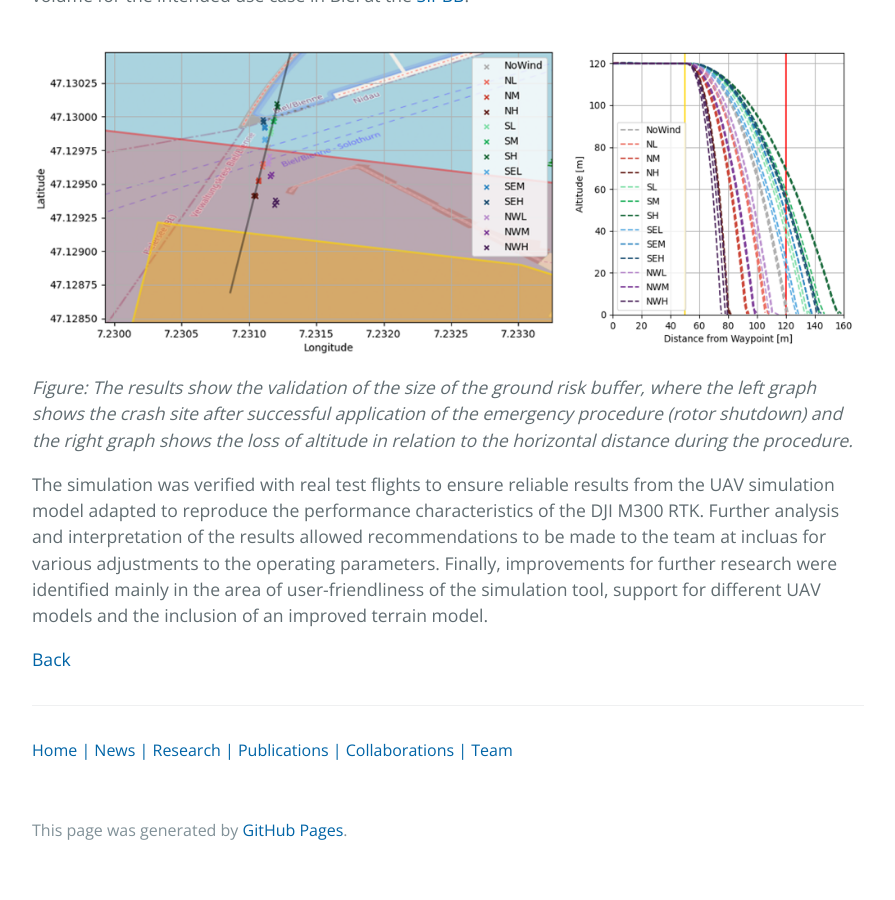
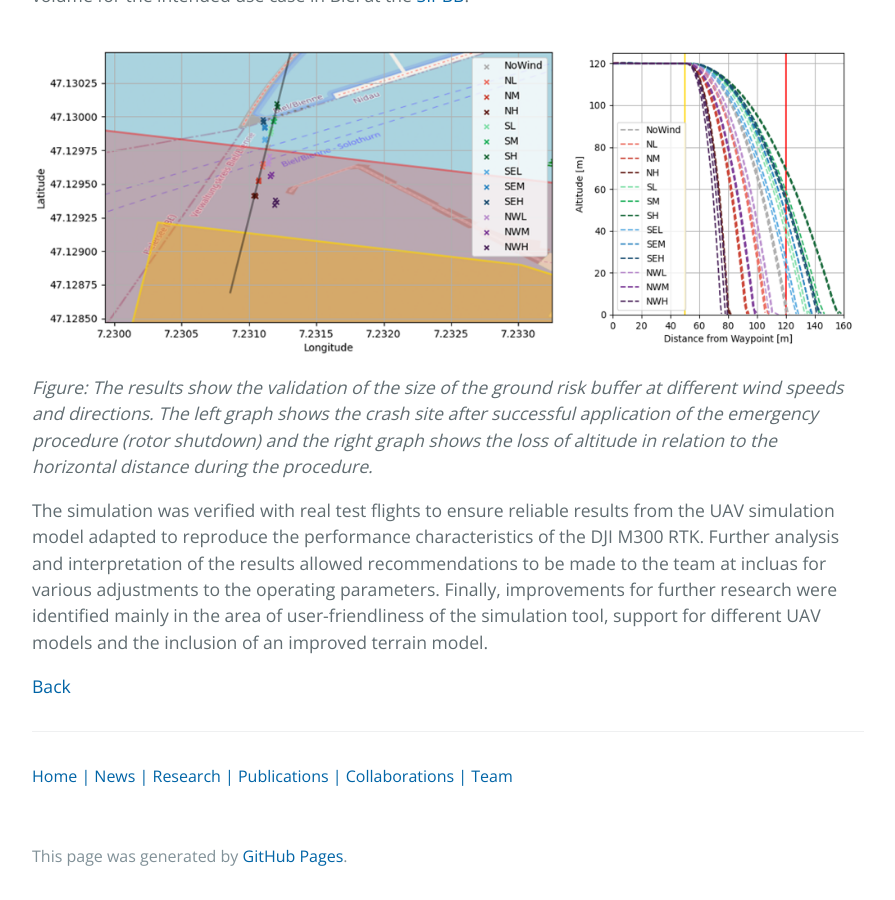
Before and after one commit to CyberneticLearningSystems/CyberneticLearningSystems.github.io, a Jekyll site: the page built from pages/paper_theses/MT_janik_vollenweider.md, in a window 1280 px wide and 900 px high, scrolled down 1452 px. Shown: the whole window, without its empty margins (192-1087 px from the left). Built offline with Jekyll 4.4.1, drawn with Linux system fonts in a browser that asks for light colours; before the commit the page ends 2326 px from its top, so only the background shows below that.

Commit message:
File changed

```diff
--- a/pages/paper_theses/MT_janik_vollenweider.md
+++ b/pages/paper_theses/MT_janik_vollenweider.md
@@ -14,7 +14,7 @@ _Figure: The round control station of the simulation on the left and the renderi
 In collaboration with [incluas GmbH](https://incluas.ch/de/enhomedehome-deutsch/), a company specialising in SORA approvals for drone applications, a simulation approach was developed to validate some of their procedures, including the size of flight corridors and safety zones. The applicability of such UAV simulations has been successfully demonstrated for various applications in industry and academia, but has not yet been used to support SORA approvals. Therefore, the chosen high-fidelity UAV simulator focused on a modular architecture and open-source software components to allow the necessary adaptations for the goal of the underlying thesis. A variety of different components such as Gazebo, PX4, Unreal Engine and AirSim were used in an integrated manner to answer the research questions. Derived from them, different experiments were used to validate the size of the ground risk buffer and the contingency volume for the intended use case in Biel at the [SIPBB](https://www.sipbb.ch/).
 
 ![Branching](./../../pictures/mt_janik_vollenweider_results.png)
-_Figure: The results show the validation of the size of the ground risk buffer, where the left graph shows the crash site after successful application of the emergency procedure (rotor shutdown) and the right graph shows the loss of altitude in relation to the horizontal distance during the procedure._
+_Figure: The results show the validation of the size of the ground risk buffer at different wind speeds and directions. The left graph shows the crash site after successful application of the emergency procedure (rotor shutdown) and the right graph shows the loss of altitude in relation to the horizontal distance during the procedure._
 
 The simulation was verified with real test flights to ensure reliable results from the UAV simulation model adapted to reproduce the performance characteristics of the DJI M300 RTK. Further analysis and interpretation of the results allowed recommendations to be made to the team at incluas for various adjustments to the operating parameters. Finally, improvements for further research were identified mainly in the area of user-friendliness of the simulation tool, support for different UAV models and the inclusion of an improved terrain model.
 
```
